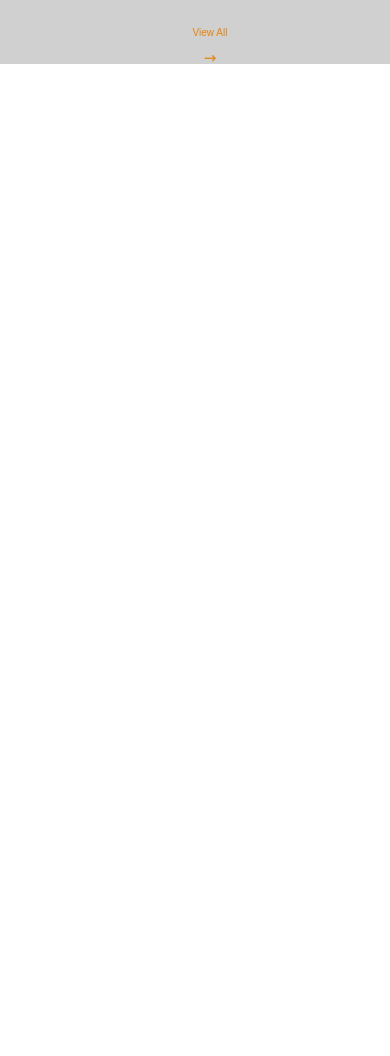
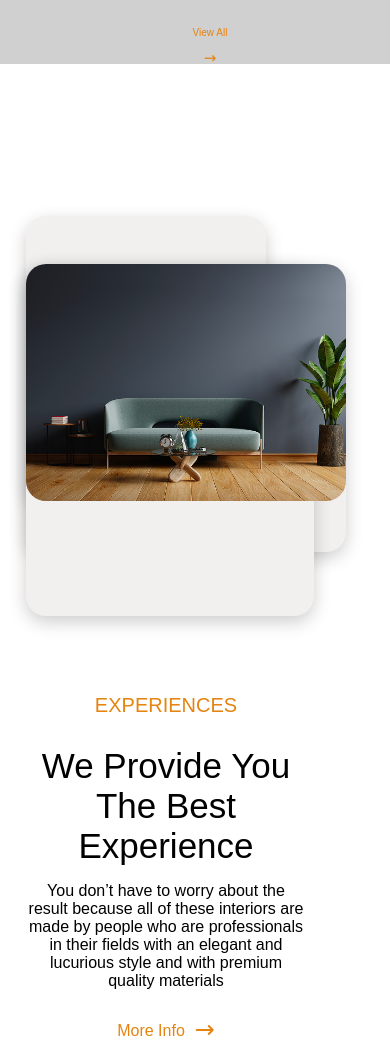
Before and after one commit to UyoOghene/my-panto, a plain HTML site: page index.html in a window 390 px wide. Shown: the part 3631-4687 px from the top of the page. Before the commit the page ends 3695 px from the top, so only its background shows below. Drawn offline with Linux system fonts and the light colour scheme.

Commit message:
experience

```diff
--- a/index.html
+++ b/index.html
@@ -270,9 +270,6 @@
 
                    </div>
 
-
-
-
              </div>
 
 
@@ -284,7 +281,27 @@
           </div>
      </div>
 
+     <!-- Experiences section -->
+     <div class="experience-container">
+        <div class="threecards">
+            <div class="cardpic "><img src="./images/long sofa.png" alt=""></div>
+            <div class="card2 c"></div>
+            <div class="card3 c"></div>
+            <div class="card4 c"></div>
+        </div>
+        <div class="exptext">
+            <h3 class="experiences">EXPERIENCES</h3>
+           <h2 class="provision">We Provide You The Best Experience</h2>
+            <p class="result">You don’t have to worry about the result because all of these interiors are made by people who are professionals in their fields with an elegant and lucurious style and with premium quality materials</p>
 
+                 <div class="info_lay">
+                        <p class="info-para">More Info</p>
+                        <div class="icon-arrow">
+                              <i class="fa-solid fa-arrow-right-long"></i>
+                        </div>
+        </div>
+     </div>
+     </div>
 
 </body>
 
--- a/style.css
+++ b/style.css
@@ -690,3 +690,128 @@ letter-spacing: 0%;
     overflow: hidden;
   }
 }
+
+      /* Experiences section  */
+.experience-container{
+
+    width: 80%;
+    display: flex;
+    justify-content: center;
+    align-items: center;
+    gap: 10px;
+    margin-right: 10px;
+    margin-left: 10px;
+    margin-top: 200px;
+
+}
+.threecards{
+    width: 50%;
+        position: relative;
+
+}
+.exptext{
+    width: 50%;
+    display: flex;
+    flex-direction: column;
+    justify-content: center;
+    align-items: center;
+    text-align: center;
+    padding: 0;
+    margin: 0;
+
+}
+.experiences{
+    font-size: 20px;
+    font-weight: lighter;
+    color: #E58411;
+    margin-bottom: 0;
+}
+.provision{
+        font-size: 35px;
+    font-weight: lighter;
+    margin-bottom: 0;
+
+}
+.cardpic{
+    z-index: 1000;
+    width: 35em ;
+    border-radius: 20px;
+    position: absolute;
+
+}
+.cardpic img{
+    width: 100%;
+    height: 100%;
+    border-radius: 20px;
+    object-fit: cover;
+}
+
+.c {
+    width: 80px;
+    height: 100px;
+    background-color: rgb(242, 239, 239);
+      border-radius: 20px;
+      overflow: hidden;
+      box-shadow: 0px 6px 18px rgba(0,0,0,0.2);
+}
+
+.card2 {
+    position: absolute;
+    width: 30em;
+    height: 35em;
+    z-index: 900;
+}
+
+.card3 {
+    position: absolute;
+    width: 36em;
+    height: 30em;
+    z-index: 800;
+}
+
+.card4 {
+    position: absolute;
+    width: 25em;
+    height: 30em;
+    z-index: 700;
+    bottom: -25em;
+}
+
+@media (max-width: 1024px) {
+  .experience-container {
+    flex-direction: column;
+    align-items: center;
+  }
+
+  .threecards {
+    width: 90%;
+    order: 1; /* comes first */
+  }
+
+  .exptext {
+    margin-top: 25em;
+    width: 90%;
+    order: 2; /* comes after */
+  }
+
+  /* scale down cards */
+  .cardpic {
+    width: 20em;
+  }
+
+  .card2 {
+    width: 18em;
+    height: 22em;
+  }
+
+  .card3 {
+    width: 20em;
+    height: 18em;
+  }
+
+  .card4 {
+    width: 15em;
+    height: 18em;
+    bottom: -15em;
+  }
+}
```
